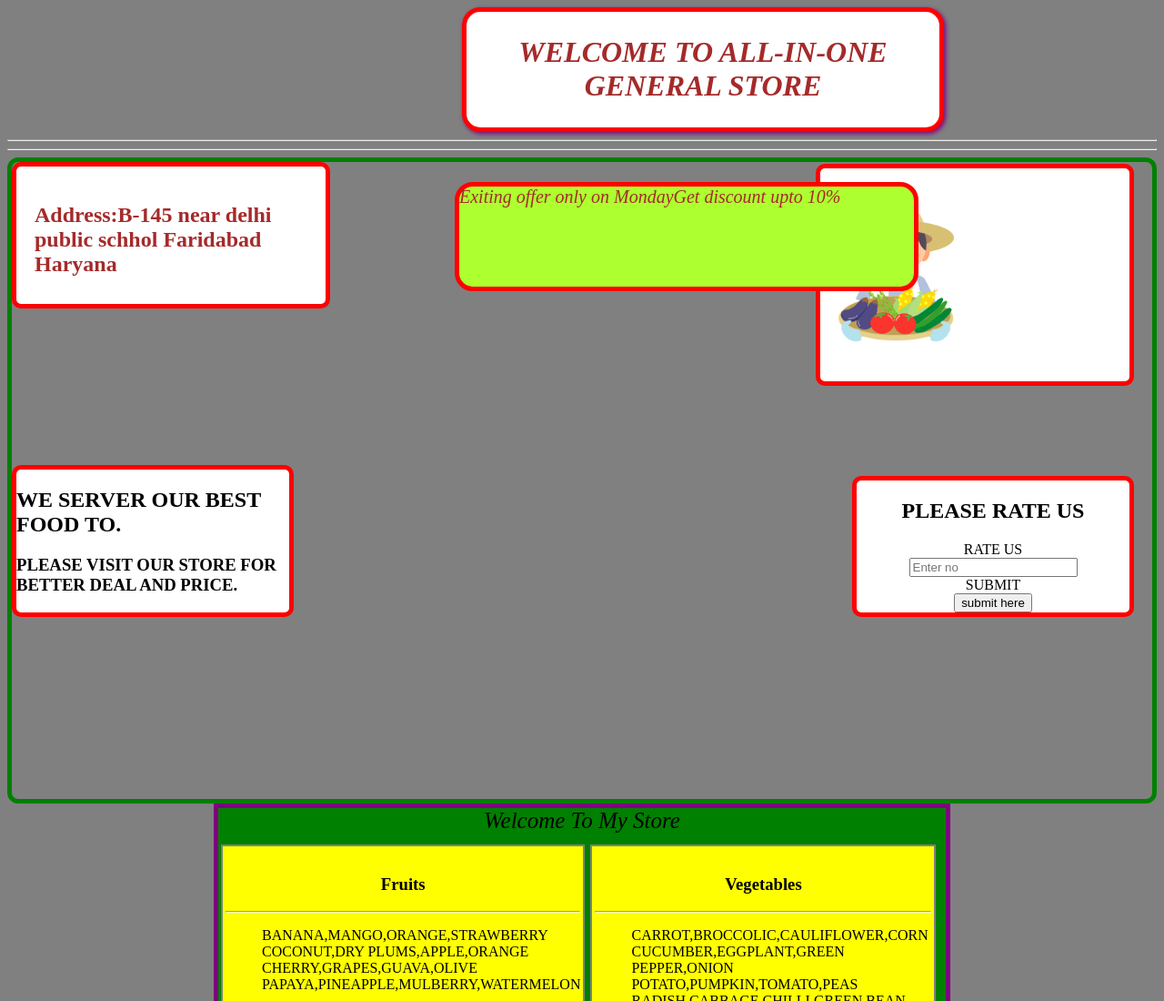
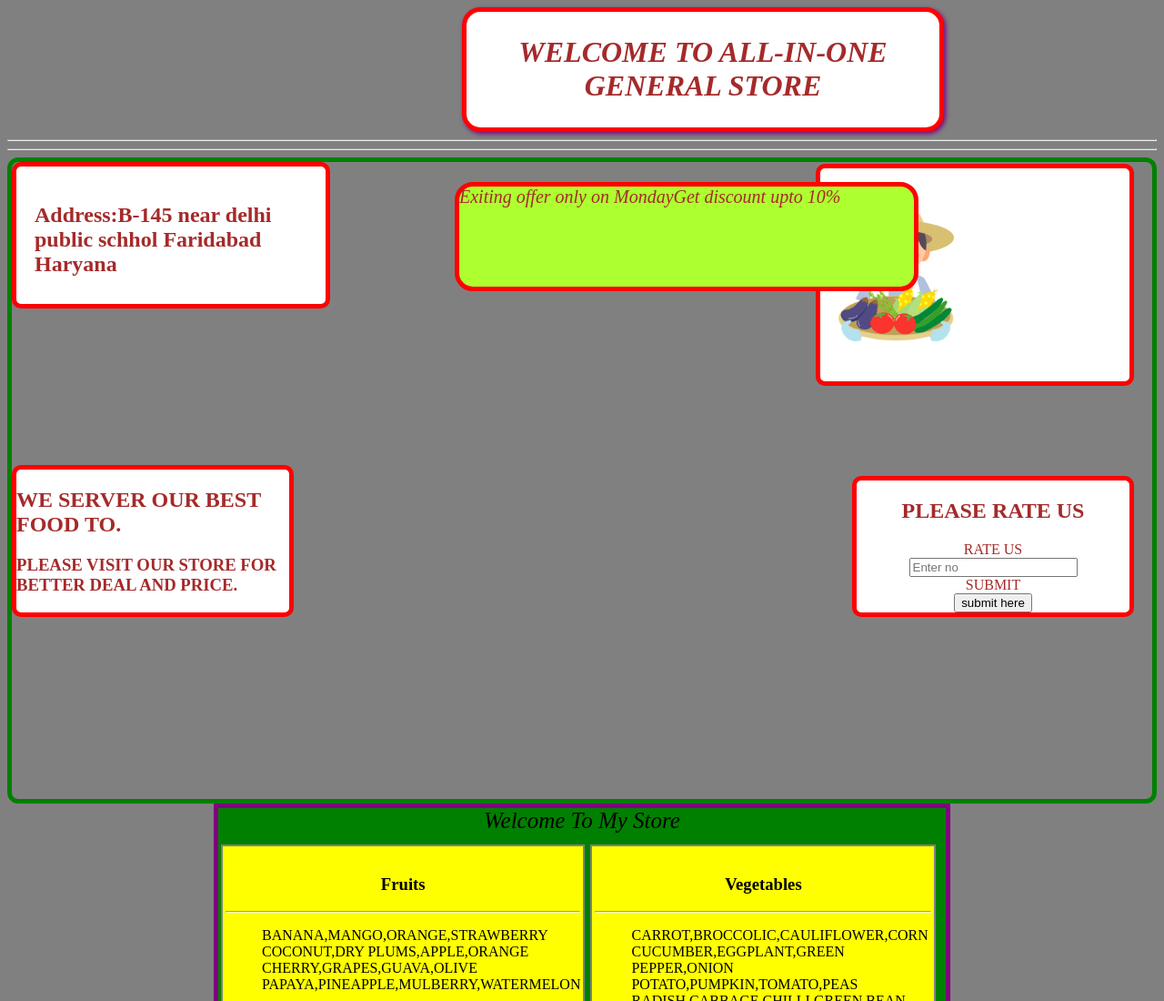
Before and after one commit to surabhisucharitha/handsoncss3, a plain HTML site: page index.html in a window 1280 px wide. Shown: the top 1100 px of the page at 91% size. Drawn offline with Linux system fonts and the light colour scheme.

Commit message:
thirdhandsoncss

```diff
--- a/style.css
+++ b/style.css
@@ -46,12 +46,14 @@
     background-color:white;
 }
 .box3{
+    color:brown;
     position:absolute;
     bottom:200px;
     background-color:white;
 
 }
 .box4{
+    color:brown;
     position:absolute;
     right: 20px;
     background-color:white;
```
